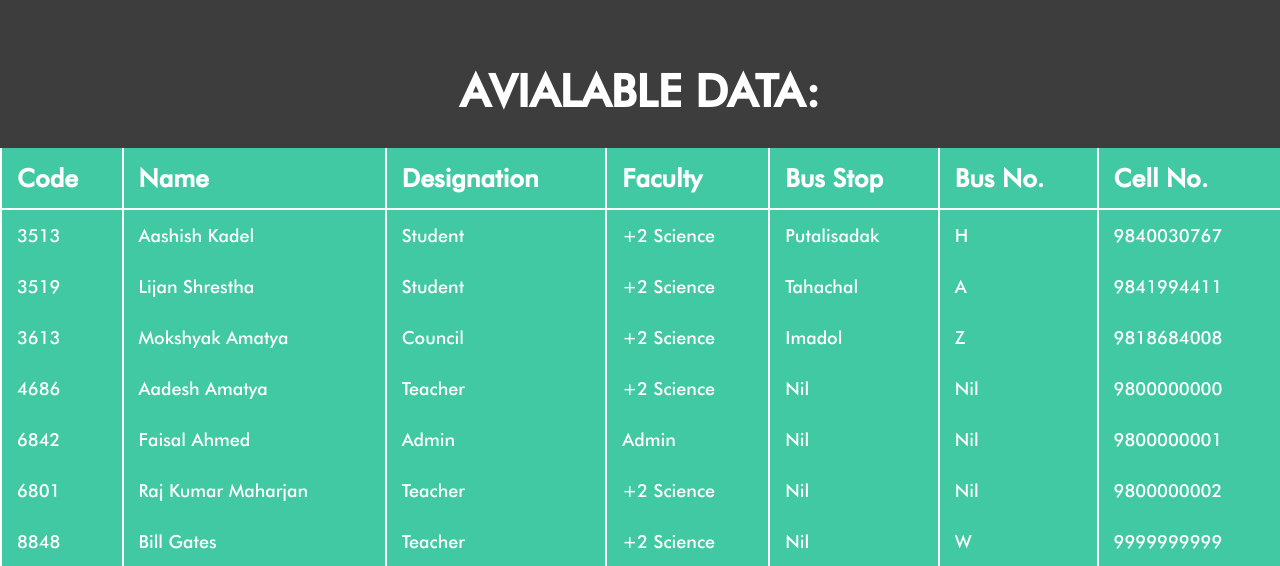
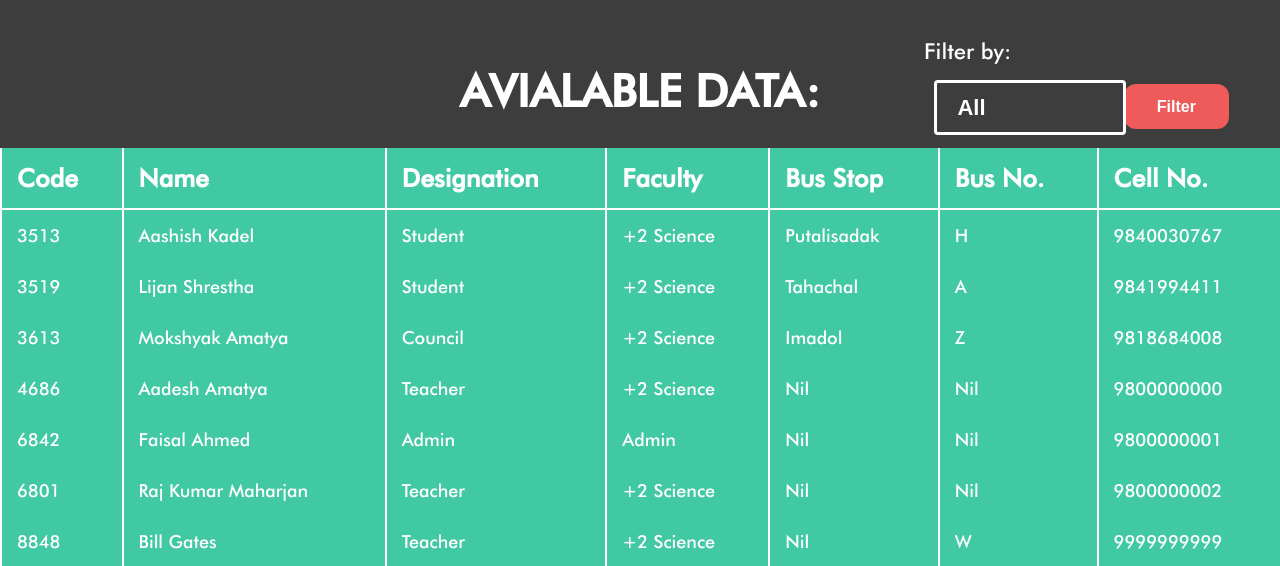
Before and after one commit to Lijan09/qrreader, a Flask app: page /data in a window 1280 px wide. Shown: the top 566 px of the page. Run offline with Flask 2, Linux system fonts and the light colour scheme; parts of the project's set-up code (start-up, migrations or seed data) failed here and were passed over.

Commit message:
Filter data Frontend

```diff
--- a/Templates/data.html
+++ b/Templates/data.html
@@ -13,6 +13,17 @@
 
 <body bgcolor=#3d3d3d>
     <h1 class="welcome"> AVIALABLE DATA: </h1>
+    <p id = "filter-heading"> Filter by: </p>
+    <input type="submit" id="filter-submit-button" value="Filter">
+    <form action="filter">
+        <select name="designation" class="filter">
+            <option value="All">All</option>
+            <option value="Student">Student</option>
+            <option value="Council">Council</option>
+            <option value="Teacher">Teacher</option>
+            <option value="Admin">Admin</option>
+        </select>
+    </form>
     <div class="frame">
         <table>
             <tr>
--- a/log.txt
+++ b/log.txt
@@ -1,3 +1,5 @@
+15:05:35,6842
+10:49:51,6842
 18:29:54,6842
 18:27:45,3519
 13:28:15,6842
--- a/raw_log.txt
+++ b/raw_log.txt
@@ -64,3 +64,5 @@
 13:28:15,6842
 18:27:45,3519
 18:29:54,6842
+10:49:51,6842
+15:05:35,6842
--- a/static/main.css
+++ b/static/main.css
@@ -158,6 +158,48 @@ input[type="text"] {
   background-position-x: 244px;
 }
 
+.filter {
+  position: absolute;
+  top: 10%;
+  right: 12%;
+  width: 15%;
+  border: solid 3px #ffffff;
+  padding: 12px 20px;
+  border-radius: 4px;
+  background-color: #3d3d3d;
+  font-weight: bold;
+  font-size: 22px;
+  color: #ffffff;
+  -webkit-appearance: none;
+  background-position-x: 244px;
+}
+
+#filter-heading {
+  position: absolute;
+  top: 2%;
+  right: 21%;
+  color: #ffffff;
+  font-size: 22px;
+}
+
+#filter-submit-button {
+  position: absolute;
+  width: 105px;
+  height: 45px;
+  top: 10.5%;
+  right: 4%;
+  border: none;
+  color: #ffffff;
+  font-weight: bold;
+  text-decoration: none;
+  display: inline-block;
+  font-size: 16px;
+  text-align: center;
+  cursor: pointer;
+  background-color: #ef5b5b;
+  border-radius: 12px;
+}
+
 .button {
   border: none;
   color: #ffffff;
@@ -292,7 +334,8 @@ input[type="text"] {
 .login:hover,
 .signup:hover,
 .submit:hover,
-.homepage:hover {
+.homepage:hover,
+#filter-submit-button:hover {
   color: #f5f0f0;
   background-color: #df5151;
 }
@@ -301,8 +344,13 @@ input[type="text"] {
   background-color: #6ae0bf;
 }
 
+.filter:hover {
+  background-color: #474747;
+}
+
 input:focus,
-.select:focus {
+.select:focus,
+.filter:focus {
   outline: none;
 }
 
```
